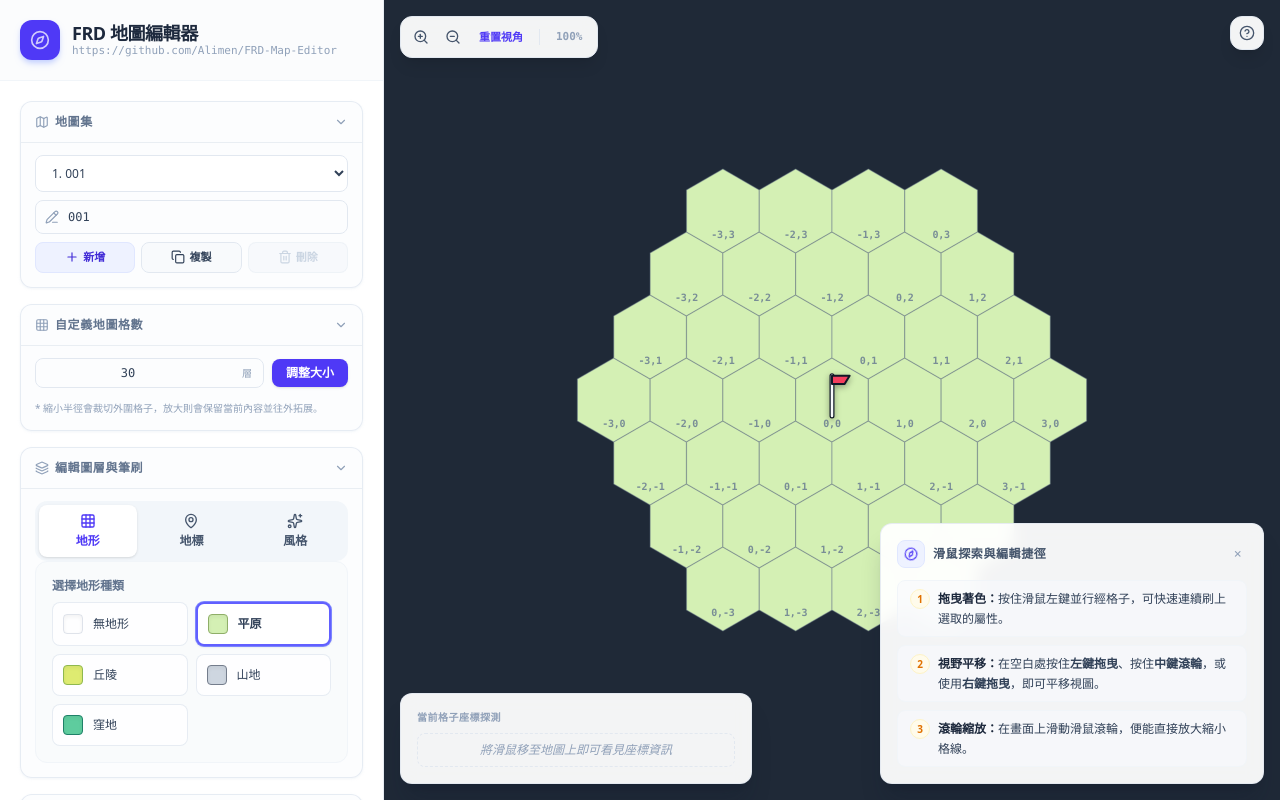
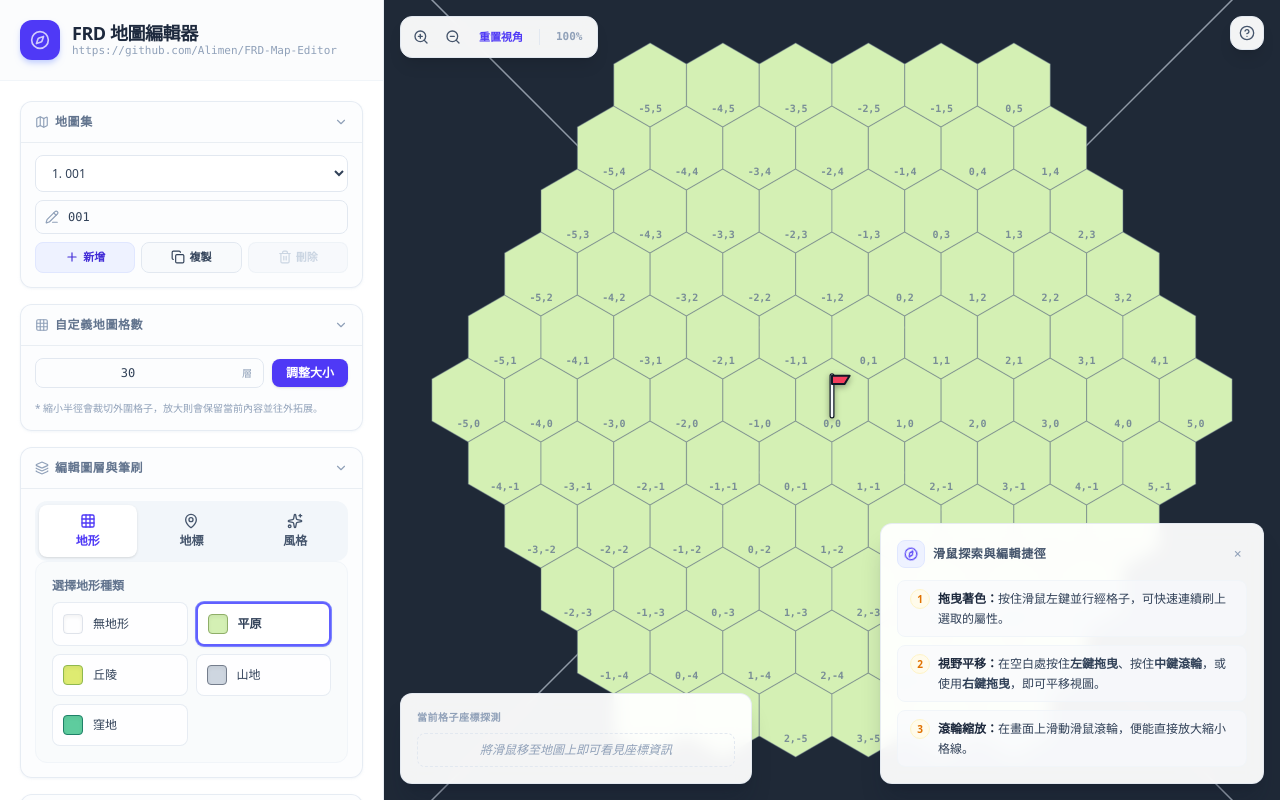
Before and after one commit to Alimen/FRD-Map-Editor, a React (Vite) app: page / in a window 1280 px wide. Built offline with nearby package versions, Linux system fonts and the light colour scheme.

Commit message:
Add diagonal helping lines.

```diff
--- a/src/App.tsx
+++ b/src/App.tsx
@@ -73,7 +73,7 @@ const styleToCode = new Map<StyleVariant, number>(styleByCode.map((type, code) =
 const formatMapId = (index: number) => index.toString().padStart(3, "0");
 const DEFAULT_MAP_ID = formatMapId(1);
 const DEFAULT_MAP_RADIUS = 30;
-const NEW_MAP_FILL_RADIUS = 3;
+const NEW_MAP_FILL_RADIUS = 5;
 const MAX_MAP_RADIUS = 40;
 const MAX_TILE_VARIANT = 30;
 
@@ -643,7 +643,7 @@ export default function App() {
     e.preventDefault();
     const zoomFactor = 0.08;
     const newScale = e.deltaY < 0 ? scaleRef.current + zoomFactor : scaleRef.current - zoomFactor;
-    scaleRef.current = Math.max(0.4, Math.min(2.5, newScale));
+    scaleRef.current = Math.max(0.2, Math.min(2.5, newScale));
     updateCameraTransform();
   };
 
@@ -653,7 +653,7 @@ export default function App() {
   };
 
   const handleZoomOut = () => {
-    scaleRef.current = Math.max(0.4, scaleRef.current - 0.15);
+    scaleRef.current = Math.max(0.2, scaleRef.current - 0.15);
     updateCameraTransform();
   };
 
@@ -1000,6 +1000,27 @@ export default function App() {
                 strokeLinejoin="round"
                 style={{ pointerEvents: "none" }}
               />
+              <g
+                id="origin-guide-lines"
+                stroke="#cbd5e1"
+                strokeWidth="1.5"
+                strokeLinecap="round"
+                opacity="0.65"
+                style={{ pointerEvents: "none" }}
+              >
+                <line
+                  x1={-radius * cellSize * 2}
+                  y1={radius * cellSize * 2}
+                  x2={radius * cellSize * 2}
+                  y2={-radius * cellSize * 2}
+                />
+                <line
+                  x1={-radius * cellSize * 2}
+                  y1={-radius * cellSize * 2}
+                  x2={radius * cellSize * 2}
+                  y2={radius * cellSize * 2}
+                />
+              </g>
 
               {/* Loop rendering each hex cell within radius boundaries */}
               {renderedCells.map((cell) => {
```
